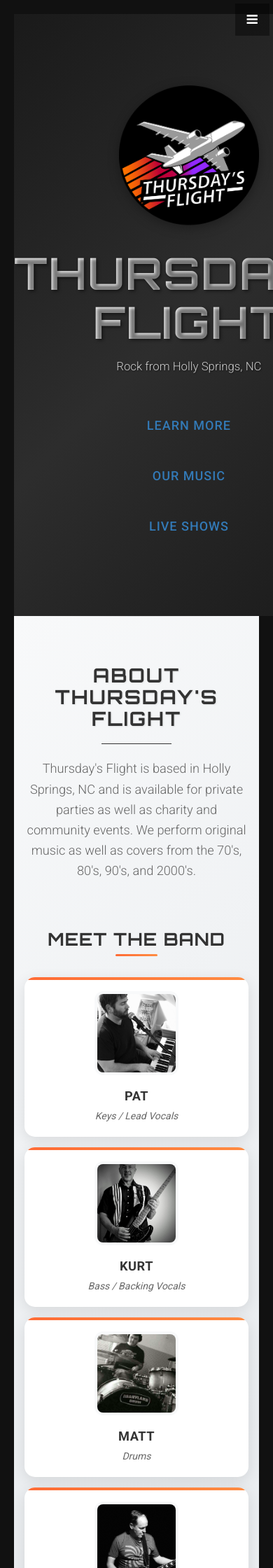
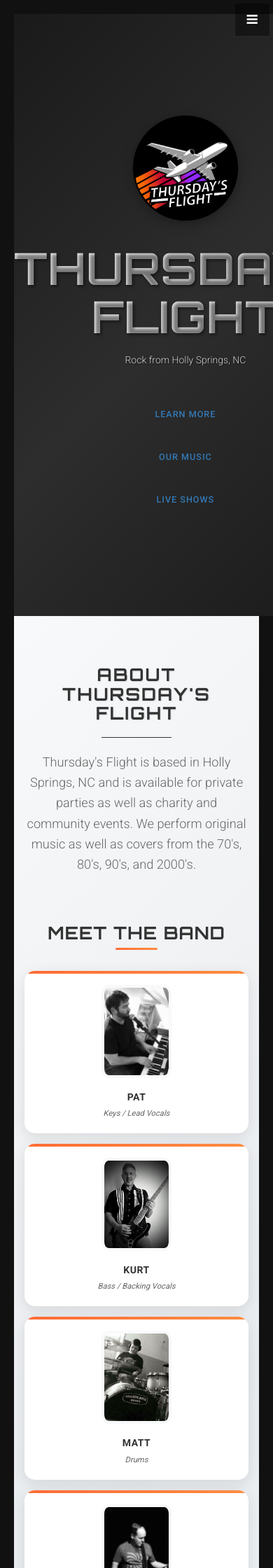
Before and after one commit to thursdaysflight/thursdaysflight.github.io, a Jekyll site: the page built from index.html, in a window 390 px wide. Shown: the top 2240 px of the page at 70% size. Built offline with Jekyll 4.4.1, drawn with Linux system fonts in a browser that asks for light colours.

Commit message:
Fixed responsiveness.

```diff
--- a/css/band-styles.css
+++ b/css/band-styles.css
@@ -572,8 +572,9 @@
   }
 
   .band-members-grid {
-    grid-template-columns: repeat(3, 1fr);
+    grid-template-columns: repeat(2, 1fr);
     gap: 20px;
+    max-width: 100%;
   }
 
   .band-member:nth-child(1) {
@@ -585,28 +586,44 @@
   }
 
   .band-member:nth-child(3) {
-    grid-column: 3;
+    grid-column: 1;
   }
 
   .band-member:nth-child(4) {
+    grid-column: 2;
+  }
+
+  .band-member:nth-child(5) {
     grid-column: 1;
   }
 
-  .band-member:nth-child(5) {
-    grid-column: 2;
-  }
-
   .band-member {
-    padding: 20px;
+    padding: 15px;
   }
 
   .member-photo img {
     width: 120px;
-    height: 120px;
+    height: 160px;
+  }
+
+  .member-info h4 {
+    font-size: 1.1em;
+  }
+
+  .member-role {
+    font-size: 0.9em;
   }
 
   .band-story {
-    padding: 30px 20px;
+    padding: 25px 15px;
+  }
+
+  .story-content h3 {
+    font-size: 1.5em;
+  }
+
+  .story-content p {
+    font-size: 1em;
   }
 
   .shows-container {
@@ -616,11 +633,20 @@
   .show-card {
     flex-direction: column;
     text-align: center;
+    padding: 15px;
   }
 
   .show-date {
     margin-right: 0;
     margin-bottom: 15px;
+  }
+
+  .show-date .day {
+    font-size: 1.5em;
+  }
+
+  .show-date .month {
+    font-size: 1em;
   }
 
   .album-links {
@@ -636,9 +662,30 @@
     padding: 10px 15px;
     font-size: 0.9em;
   }
+
+  .gigs h2 {
+    font-size: 1.5em;
+  }
 }
 
 @media (max-width: 480px) {
+  .band-logo {
+    max-width: 150px;
+  }
+
+  .band-name {
+    font-size: 2em;
+    letter-spacing: 1px;
+  }
+
+  .band-tagline {
+    font-size: 1em;
+  }
+
+  .section-title {
+    font-size: 1.8em;
+  }
+
   .band-members-grid {
     grid-template-columns: 1fr;
     gap: 15px;
@@ -650,6 +697,71 @@
   .band-member:nth-child(4),
   .band-member:nth-child(5) {
     grid-column: 1;
+  }
+
+  .band-member {
+    padding: 20px 15px;
+  }
+
+  .member-photo img {
+    width: 100px;
+    height: 133px;
+  }
+
+  .member-info h4 {
+    font-size: 1em;
+  }
+
+  .member-role {
+    font-size: 0.8em;
+  }
+
+  .band-story {
+    padding: 20px 10px;
+  }
+
+  .story-content h3 {
+    font-size: 1.3em;
+  }
+
+  .story-content p {
+    font-size: 0.9em;
+  }
+
+  .header-buttons .btn {
+    width: 180px;
+    padding: 10px 20px;
+    font-size: 0.9em;
+  }
+
+  .gigs h2 {
+    font-size: 1.3em;
+  }
+
+  .gig-tabs > li > a {
+    padding: 8px 12px;
+    font-size: 0.8em;
+  }
+
+  .show-card {
+    padding: 12px;
+  }
+
+  .show-date .day {
+    font-size: 1.3em;
+  }
+
+  .show-date .month {
+    font-size: 0.9em;
+  }
+
+  .show-details h4 {
+    font-size: 1em;
+  }
+
+  .show-location,
+  .show-time {
+    font-size: 0.9em;
   }
 }
 
```
